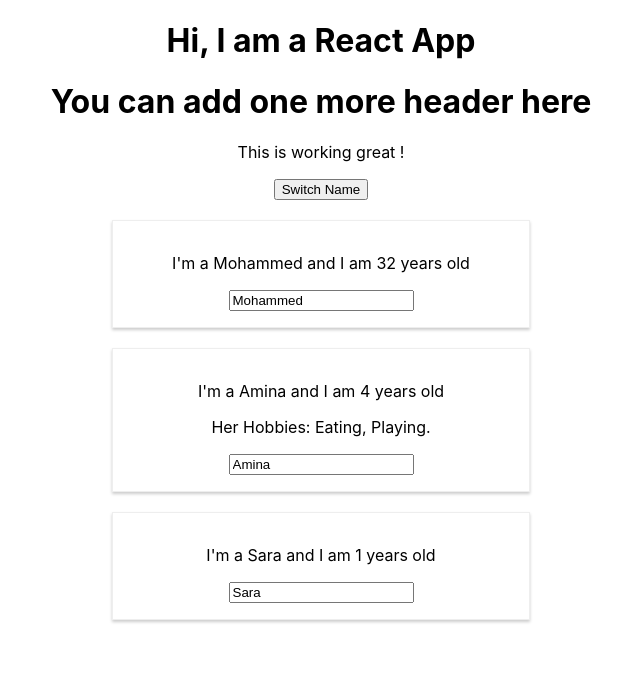
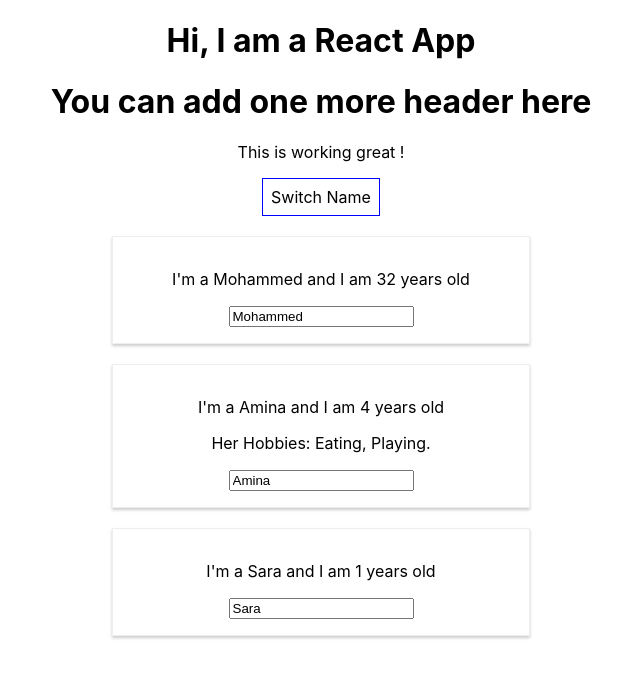
Before and after one commit to mohammedsibgathulla/React, a React (Create React App) app in the folder my-app/: page / in a window 1280 px wide. Shown: the top 678 px of the page, without its empty margins (319-959 px from the left). Built offline with nearby package versions, Linux system fonts and the light colour scheme.

Commit message:
Working With Inline Styles

```diff
--- a/my-app/src/App.js
+++ b/my-app/src/App.js
@@ -50,11 +50,18 @@
 
 
   render(){
+    const style = {
+      backgroundColor: 'white',
+      font: 'inherit',
+      border: '1px solid blue',
+      padding: '8px',
+      cursor: 'pointer'
+    }
    return ( <div className="App">
       <h1> Hi, I am a React App</h1>
       <h1> You can add one more header here</h1>
       <p>This is working great ! </p>
-      <button onClick={this.switchNameHandler.bind(this, "Mohammed Sibgathulla")}>Switch Name</button>
+      <button style={style} onClick={this.switchNameHandler.bind(this, "Mohammed Sibgathulla")}>Switch Name</button>
       <User name={this.state.users[0].name}
       age={this.state.users[0].age} />
 
```
Also changed, not shown: 1 other file (tests, documents, lock files or other folders).
